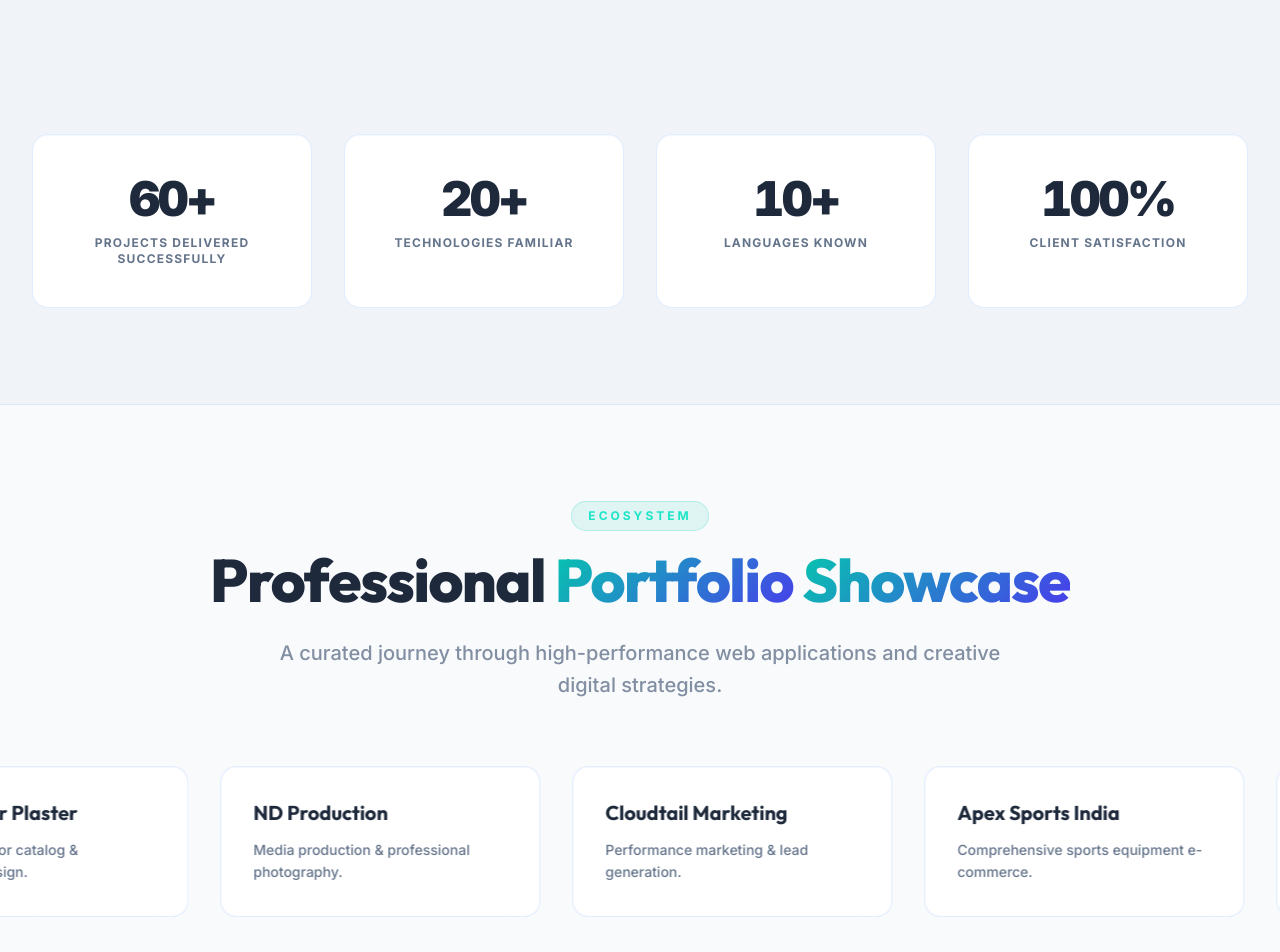
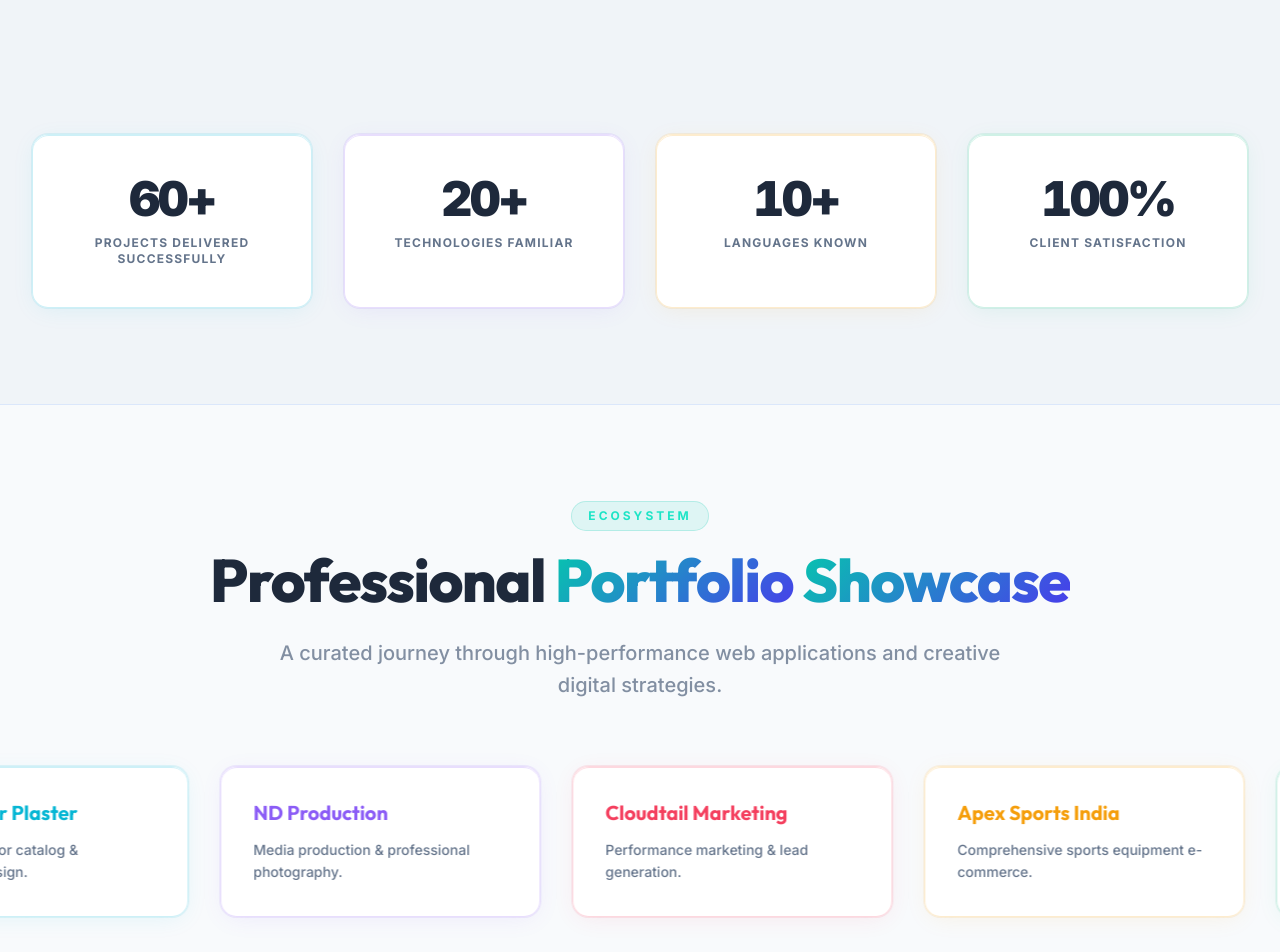
Before and after one commit to Eshbanoliver/nextjs-portfolio, a Next.js app: page / in a window 1280 px wide. Shown: the part 980-1932 px from the top of the page. Built offline with nearby package versions, Linux system fonts and the light colour scheme.

Commit message:
Updated files

```diff
--- a/src/app/globals.css
+++ b/src/app/globals.css
@@ -258,6 +258,22 @@
       linear-gradient(90deg, rgba(255, 255, 255, 0.015) 1px, transparent 1px);
     background-size: 40px 40px;
   }
+
+  .vibrant-card {
+    border-color: var(--card-accent-20) !important;
+    box-shadow: 0 4px 24px -4px var(--card-accent-10), 0 0 0 1px var(--card-accent-10);
+    transition: all 0.5s cubic-bezier(0.23, 1, 0.32, 1);
+  }
+
+  .vibrant-card:hover {
+    border-color: var(--card-accent-40) !important;
+    box-shadow: 0 20px 50px -12px var(--card-accent-30), 0 0 0 1px var(--card-accent-30);
+    background: var(--card-accent-10) !important;
+  }
+
+  .vibrant-card::before {
+    border-top-color: var(--card-accent-20) !important;
+  }
 }
 
 @keyframes float {
--- a/src/app/page.tsx
+++ b/src/app/page.tsx
@@ -94,6 +94,34 @@ const processIcons = [
   HiOutlineBeaker,
   HiOutlineRocketLaunch,
 ];
+
+// Vibrant color palette for cards
+const vibrantColors = [
+  "#06b6d4", // cyan
+  "#8b5cf6", // violet
+  "#f43f5e", // rose
+  "#f59e0b", // amber
+  "#10b981", // emerald
+  "#3b82f6", // blue
+  "#ec4899", // pink
+  "#14b8a6", // teal
+  "#f97316", // orange
+  "#6366f1", // indigo
+  "#84cc16", // lime
+  "#ef4444", // red
+  "#a855f7", // purple
+  "#22d3ee", // sky
+  "#eab308", // yellow
+  "#2dd4bf", // teal-light
+];
+
+const statColors = ["#06b6d4", "#8b5cf6", "#f59e0b", "#10b981"];
+const expertiseColors = ["#3b82f6", "#8b5cf6", "#f59e0b", "#ec4899", "#06b6d4", "#10b981"];
+const valueColors = ["#f43f5e", "#3b82f6", "#f59e0b", "#10b981", "#8b5cf6", "#06b6d4"];
+const processColors = ["#06b6d4", "#8b5cf6", "#ec4899", "#f59e0b", "#10b981", "#3b82f6"];
+const aboutColors = ["#06b6d4", "#8b5cf6", "#f59e0b", "#10b981"];
+const certColors = ["#f43f5e", "#3b82f6", "#10b981", "#8b5cf6", "#f59e0b", "#06b6d4", "#ec4899", "#6366f1"];
+const expColors = ["#06b6d4", "#8b5cf6"];
 
 const techTools = [
   { name: "HTML5", icon: FaHtml5, color: "#E34F26" },
@@ -221,7 +249,7 @@ export default function HomePage() {
         <div className="max-w-7xl mx-auto px-4 sm:px-6 lg:px-8">
           <div className="grid grid-cols-2 lg:grid-cols-4 gap-8">
             {stats.map((stat, i) => (
-              <Card key={stat.label} delay={i * 0.1} className="text-center py-10">
+              <Card key={stat.label} delay={i * 0.1} className="text-center py-10" accentColor={statColors[i % statColors.length]}>
                 <div className="text-4xl md:text-5xl font-black text-site-text mb-3 tracking-tighter">
                   <AnimatedCounter
                     end={parseInt(stat.value)}
@@ -246,19 +274,22 @@ export default function HomePage() {
         </div>
         <div className="relative group">
           <div className="flex animate-marquee gap-8 px-4">
-            {[...projectMarquee, ...projectMarquee].map((item, i) => (
+            {[...projectMarquee, ...projectMarquee].map((item, i) => {
+              const color = vibrantColors[i % vibrantColors.length];
+              return (
                 <div
                   key={`${item.title}-${i}`}
-                className="flex-shrink-0 w-80 glass-card rounded-2xl p-8 border border-surface-300 hover:border-teal-500/40 transition-all duration-500"
+                  className="flex-shrink-0 w-80 glass-card vibrant-card rounded-2xl p-8 transition-all duration-500"
+                  style={{ '--card-accent': color, '--card-accent-10': `${color}1a`, '--card-accent-20': `${color}33`, '--card-accent-30': `${color}4d`, '--card-accent-40': `${color}66` } as React.CSSProperties}
                 >
-                <h3 className="text-site-text font-bold text-xl mb-3 font-heading group-hover:text-teal-400 transition-colors">
+                  <h3 className="text-site-text font-bold text-xl mb-3 font-heading transition-colors" style={{ color: color }}>
                     {item.title}
                   </h3>
                   <p className="text-site-text-muted text-sm leading-relaxed font-medium">
                     {item.description}
                   </p>
-              </div>
-            ))}
+                </div>);
+            })}
           </div>
         </div>
         <div className="text-center mt-12">
@@ -365,10 +396,10 @@ export default function HomePage() {
                 { label: "Technologies", value: "React, Next.js, JavaScript, WordPress" },
                 { label: "Location", value: siteConfig.location },
               ].map((item, i) => (
-                <div key={item.label} className="glass-card rounded-xl p-5 border border-surface-300 flex items-center gap-4 group hover:border-teal-500/30 transition-all duration-300">
-                  <div className="w-2 h-2 rounded-full bg-teal-400 shrink-0 group-hover:scale-150 transition-transform" />
+                <div key={item.label} className="glass-card vibrant-card rounded-xl p-5 flex items-center gap-4 group transition-all duration-300" style={{ '--card-accent': aboutColors[i], '--card-accent-10': `${aboutColors[i]}1a`, '--card-accent-20': `${aboutColors[i]}33`, '--card-accent-30': `${aboutColors[i]}4d`, '--card-accent-40': `${aboutColors[i]}66` } as React.CSSProperties}>
+                  <div className="w-2 h-2 rounded-full shrink-0 group-hover:scale-150 transition-transform" style={{ backgroundColor: aboutColors[i] }} />
                   <div>
-                    <span className="text-teal-400 text-xs font-bold uppercase tracking-widest">{item.label}</span>
+                    <span className="text-xs font-bold uppercase tracking-widest" style={{ color: aboutColors[i] }}>{item.label}</span>
                     <p className="text-site-text font-semibold text-sm mt-1">{item.value}</p>
                   </div>
                 </div>
@@ -400,10 +431,10 @@ export default function HomePage() {
                   whileHover={{ y: -8, scale: 1.1 }}
                   className="flex flex-col items-center gap-3 group cursor-pointer"
                 >
-                  <div className="w-16 h-16 md:w-20 md:h-20 rounded-2xl glass-card border border-surface-300 flex items-center justify-center group-hover:border-teal-500/40 transition-all duration-300 group-hover:shadow-lg group-hover:shadow-teal-500/10">
+                  <div className="w-16 h-16 md:w-20 md:h-20 rounded-2xl glass-card vibrant-card border flex items-center justify-center transition-all duration-300" style={{ '--card-accent': tool.color, '--card-accent-10': `${tool.color}1a`, '--card-accent-20': `${tool.color}33`, '--card-accent-30': `${tool.color}4d`, '--card-accent-40': `${tool.color}66` } as React.CSSProperties}>
                     <Icon className="w-8 h-8 md:w-10 md:h-10 transition-colors duration-300" style={{ color: tool.color }} />
                   </div>
-                  <span className="text-site-text-muted text-[10px] md:text-xs font-bold uppercase tracking-wider text-center group-hover:text-teal-400 transition-colors">
+                  <span className="text-site-text-muted text-[10px] md:text-xs font-bold uppercase tracking-wider text-center transition-colors" style={{ '--hover-color': tool.color } as React.CSSProperties}>
                     {tool.name}
                   </span>
                 </motion.div>
@@ -425,12 +456,13 @@ export default function HomePage() {
           <div className="grid grid-cols-1 sm:grid-cols-2 lg:grid-cols-5 gap-6">
             {softSkillsDetailed.map((skill, i) => {
               const Icon = softSkillIcons[i % softSkillIcons.length];
+              const color = vibrantColors[i % vibrantColors.length];
               return (
-                <Card key={skill.title} delay={i * 0.05} className="group h-full flex flex-col items-center text-center p-6">
-                  <div className="w-12 h-12 rounded-xl bg-teal-500/10 flex items-center justify-center text-teal-400 mb-4 group-hover:scale-110 group-hover:bg-teal-500/20 transition-all duration-500 border border-teal-500/20">
+                <Card key={skill.title} delay={i * 0.05} className="group h-full flex flex-col items-center text-center p-6" accentColor={color}>
+                  <div className="w-12 h-12 rounded-xl flex items-center justify-center mb-4 group-hover:scale-110 transition-all duration-500 border" style={{ backgroundColor: `${color}1a`, borderColor: `${color}33`, color: color }}>
                     <Icon className="w-6 h-6" />
                   </div>
-                  <h3 className="text-site-text font-bold text-sm mb-2 group-hover:text-teal-400 transition-colors">
+                  <h3 className="text-site-text font-bold text-sm mb-2 group-hover:transition-colors" style={{ '--hover-color': color } as React.CSSProperties}>
                     {skill.title}
                   </h3>
                   <p className="text-site-text-muted text-xs leading-relaxed">
@@ -453,8 +485,10 @@ export default function HomePage() {
           />
 
           <div className="grid grid-cols-1 sm:grid-cols-2 lg:grid-cols-4 gap-6">
-            {certifications.slice(0, 8).map((cert, i) => (
-              <Card key={cert.title} delay={i * 0.08} className="group overflow-hidden p-0 flex flex-col h-full bg-surface-100">
+            {certifications.slice(0, 8).map((cert, i) => {
+              const color = certColors[i % certColors.length];
+              return (
+                <Card key={cert.title} delay={i * 0.08} className="group overflow-hidden p-0 flex flex-col h-full bg-surface-100" accentColor={color}>
                   <div className="relative h-44 overflow-hidden shrink-0 bg-surface-200 flex items-center justify-center">
                     <Image
                       src={cert.image}
@@ -465,21 +499,21 @@ export default function HomePage() {
                     <div className="absolute inset-0 bg-gradient-to-t from-site-bg via-transparent to-transparent opacity-60" />
                   </div>
                   <div className="p-5 flex flex-col flex-grow">
-                  <h3 className="text-site-text font-bold text-sm mb-1.5 group-hover:text-teal-400 transition-colors line-clamp-2">
+                    <h3 className="text-site-text font-bold text-sm mb-1.5 transition-colors line-clamp-2">
                       {cert.title}
                     </h3>
-                  <p className="text-teal-400 text-xs font-bold tracking-wider uppercase mb-2">
+                    <p className="text-xs font-bold tracking-wider uppercase mb-2" style={{ color: color }}>
                       {cert.platform}
                     </p>
                     <p className="text-site-text-muted text-xs leading-relaxed line-clamp-2 mt-auto">
                       {cert.description}
                     </p>
-                  <span className="inline-block mt-3 px-2.5 py-1 text-[10px] font-bold uppercase tracking-widest rounded bg-surface-200 text-site-text-muted border border-surface-300 w-fit">
+                    <span className="inline-block mt-3 px-2.5 py-1 text-[10px] font-bold uppercase tracking-widest rounded w-fit" style={{ backgroundColor: `${color}1a`, color: color, border: `1px solid ${color}33` }}>
                       {cert.year}
                     </span>
                   </div>
-              </Card>
-            ))}
+                </Card>);
+            })}
           </div>
 
           <div className="text-center mt-16">
@@ -502,12 +536,13 @@ export default function HomePage() {
           <div className="grid grid-cols-1 md:grid-cols-2 lg:grid-cols-3 gap-8">
             {expertise.map((item, i) => {
               const Icon = expertiseIcons[i % expertiseIcons.length];
+              const color = expertiseColors[i % expertiseColors.length];
               return (
-                <Card key={item.title} delay={i * 0.1} className="group h-full flex flex-col items-start text-left p-8">
-                  <div className="w-14 h-14 rounded-2xl bg-teal-500/10 flex items-center justify-center text-teal-400 mb-6 group-hover:scale-110 group-hover:bg-teal-500/20 transition-all duration-500 border border-teal-500/20">
+                <Card key={item.title} delay={i * 0.1} className="group h-full flex flex-col items-start text-left p-8" accentColor={color}>
+                  <div className="w-14 h-14 rounded-2xl flex items-center justify-center mb-6 group-hover:scale-110 transition-all duration-500 border" style={{ backgroundColor: `${color}1a`, borderColor: `${color}33`, color: color }}>
                     <Icon className="w-7 h-7" />
                   </div>
-                  <h3 className="text-site-text font-bold text-xl mb-4 group-hover:text-teal-400 transition-colors">
+                  <h3 className="text-site-text font-bold text-xl mb-4 transition-colors">
                     {item.title}
                   </h3>
                   <p className="text-site-text-muted text-sm leading-relaxed">
@@ -532,22 +567,14 @@ export default function HomePage() {
           <div className="grid grid-cols-1 sm:grid-cols-2 lg:grid-cols-3 gap-8">
             {coreValues.map((value, i) => {
               const Icon = valueIcons[i % valueIcons.length];
-              const gradients = [
-                "from-teal-500/20 to-cyan-500/10",
-                "from-blue-500/20 to-indigo-500/10",
-                "from-purple-500/20 to-pink-500/10",
-                "from-emerald-500/20 to-teal-500/10",
-                "from-amber-500/20 to-orange-500/10",
-                "from-rose-500/20 to-red-500/10",
-              ];
+              const color = valueColors[i % valueColors.length];
               return (
-                <Card key={value.title} delay={i * 0.1} className="group relative overflow-hidden h-full p-8">
-                  <div className={`absolute inset-0 bg-gradient-to-br ${gradients[i % gradients.length]} opacity-0 group-hover:opacity-100 transition-opacity duration-500`} />
+                <Card key={value.title} delay={i * 0.1} className="group relative overflow-hidden h-full p-8" accentColor={color}>
                   <div className="relative z-10">
-                    <div className="w-14 h-14 rounded-2xl bg-teal-500/10 flex items-center justify-center text-teal-400 mb-6 group-hover:scale-110 group-hover:bg-teal-500/20 transition-all duration-500 border border-teal-500/20">
+                    <div className="w-14 h-14 rounded-2xl flex items-center justify-center mb-6 group-hover:scale-110 transition-all duration-500 border" style={{ backgroundColor: `${color}1a`, borderColor: `${color}33`, color: color }}>
                       <Icon className="w-7 h-7" />
                     </div>
-                    <h3 className="text-site-text font-bold text-xl mb-4 group-hover:text-teal-400 transition-colors">
+                    <h3 className="text-site-text font-bold text-xl mb-4 transition-colors">
                       {value.title}
                     </h3>
                     <p className="text-site-text-muted text-sm leading-relaxed">
@@ -571,7 +598,9 @@ export default function HomePage() {
           />
 
           <div className="max-w-4xl mx-auto space-y-8">
-            {technicalProficiency.map((item, i) => (
+            {technicalProficiency.map((item, i) => {
+              const color = vibrantColors[i % vibrantColors.length];
+              return (
                 <motion.div
                   key={item.skill}
                   initial={{ opacity: 0, x: -30 }}
@@ -581,10 +610,10 @@ export default function HomePage() {
                   className="group"
                 >
                   <div className="flex items-center justify-between mb-3">
-                  <span className="text-site-text font-bold text-sm uppercase tracking-wider group-hover:text-teal-400 transition-colors">
+                    <span className="text-site-text font-bold text-sm uppercase tracking-wider transition-colors" style={{ '--hover-color': color } as React.CSSProperties}>
                       {item.skill}
                     </span>
-                  <span className="text-teal-400 font-black text-lg tabular-nums">
+                    <span className="font-black text-lg tabular-nums" style={{ color: color }}>
                       {item.level}%
                     </span>
                   </div>
@@ -594,13 +623,14 @@ export default function HomePage() {
                       whileInView={{ width: `${item.level}%` }}
                       viewport={{ once: true, margin: "-30px" }}
                       transition={{ duration: 1.2, delay: i * 0.1, ease: [0.23, 1, 0.32, 1] }}
-                    className="h-full rounded-full bg-gradient-to-r from-teal-500 to-cyan-400 relative"
+                      className="h-full rounded-full relative"
+                      style={{ background: `linear-gradient(90deg, ${color}, ${color}99)` }}
                     >
                       <div className="absolute inset-0 bg-gradient-to-r from-transparent to-white/20 rounded-full" />
                     </motion.div>
                   </div>
-              </motion.div>
-            ))}
+                </motion.div>);
+            })}
           </div>
         </div>
       </section>
@@ -617,20 +647,21 @@ export default function HomePage() {
           <div className="grid grid-cols-1 sm:grid-cols-2 lg:grid-cols-3 gap-8">
             {workingProcess.map((process, i) => {
               const Icon = processIcons[i % processIcons.length];
+              const color = processColors[i % processColors.length];
               return (
-                <Card key={process.title} delay={i * 0.1} className="group relative overflow-hidden h-full p-8">
+                <Card key={process.title} delay={i * 0.1} className="group relative overflow-hidden h-full p-8" accentColor={color}>
                   {/* Step number background */}
-                  <div className="absolute top-4 right-4 text-7xl font-black text-surface-300/30 group-hover:text-teal-500/10 transition-colors duration-500 select-none leading-none">
+                  <div className="absolute top-4 right-4 text-7xl font-black transition-colors duration-500 select-none leading-none" style={{ color: `${color}15` }}>
                     {process.step}
                   </div>
                   <div className="relative z-10">
-                    <div className="w-14 h-14 rounded-2xl bg-teal-500/10 flex items-center justify-center text-teal-400 mb-6 group-hover:scale-110 group-hover:bg-teal-500/20 transition-all duration-500 border border-teal-500/20">
+                    <div className="w-14 h-14 rounded-2xl flex items-center justify-center mb-6 group-hover:scale-110 transition-all duration-500 border" style={{ backgroundColor: `${color}1a`, borderColor: `${color}33`, color: color }}>
                       <Icon className="w-7 h-7" />
                     </div>
-                    <div className="inline-block mb-3 px-3 py-1 text-[10px] font-bold uppercase tracking-widest rounded-full bg-teal-500/10 text-teal-400 border border-teal-500/20">
+                    <div className="inline-block mb-3 px-3 py-1 text-[10px] font-bold uppercase tracking-widest rounded-full border" style={{ backgroundColor: `${color}1a`, color: color, borderColor: `${color}33` }}>
                       Step {process.step}
                     </div>
-                    <h3 className="text-site-text font-bold text-xl mb-3 group-hover:text-teal-400 transition-colors">
+                    <h3 className="text-site-text font-bold text-xl mb-3 transition-colors">
                       {process.title}
                     </h3>
                     <p className="text-site-text-muted text-sm leading-relaxed">
@@ -654,7 +685,7 @@ export default function HomePage() {
           />
           <div className="space-y-12">
             {experiences.map((exp, i) => (
-              <Card key={exp.company + i} delay={i * 0.1} className="relative p-10 group overflow-hidden">
+              <Card key={exp.company + i} delay={i * 0.1} className="relative p-10 group overflow-hidden" accentColor={expColors[i % expColors.length]}>
                 <div className="absolute top-0 right-0 p-8 opacity-[0.03] group-hover:opacity-[0.07] transition-opacity">
                   <HiOutlineBriefcase className="w-48 h-48" />
                 </div>
--- a/src/components/ui/Card.tsx
+++ b/src/components/ui/Card.tsx
@@ -8,6 +8,7 @@ interface CardProps {
     className?: string;
     hover?: boolean;
     delay?: number;
+    accentColor?: string;
 }
 
 export default function Card({
@@ -15,7 +16,18 @@ export default function Card({
     className = "",
     hover = true,
     delay = 0,
+    accentColor,
 }: CardProps) {
+    const colorStyle = accentColor
+        ? {
+            "--card-accent": accentColor,
+            "--card-accent-10": `${accentColor}1a`,
+            "--card-accent-20": `${accentColor}33`,
+            "--card-accent-30": `${accentColor}4d`,
+            "--card-accent-40": `${accentColor}66`,
+        } as React.CSSProperties
+        : {};
+
     return (
         <motion.div
             initial={{ opacity: 0, y: 40 }}
@@ -23,7 +35,8 @@ export default function Card({
             whileHover={hover ? { y: -8, transition: { duration: 0.3 } } : {}}
             viewport={{ once: true, margin: "-50px" }}
             transition={{ duration: 0.6, ease: [0.23, 1, 0.32, 1], delay }}
-            className={`glass-card rounded-2xl p-6 glass-shimmer ${className}`}
+            className={`glass-card rounded-2xl p-6 glass-shimmer ${accentColor ? "vibrant-card" : ""} ${className}`}
+            style={colorStyle}
         >
             {children}
         </motion.div>
```
Lines whose indentation alone changed are shown as unchanged.
